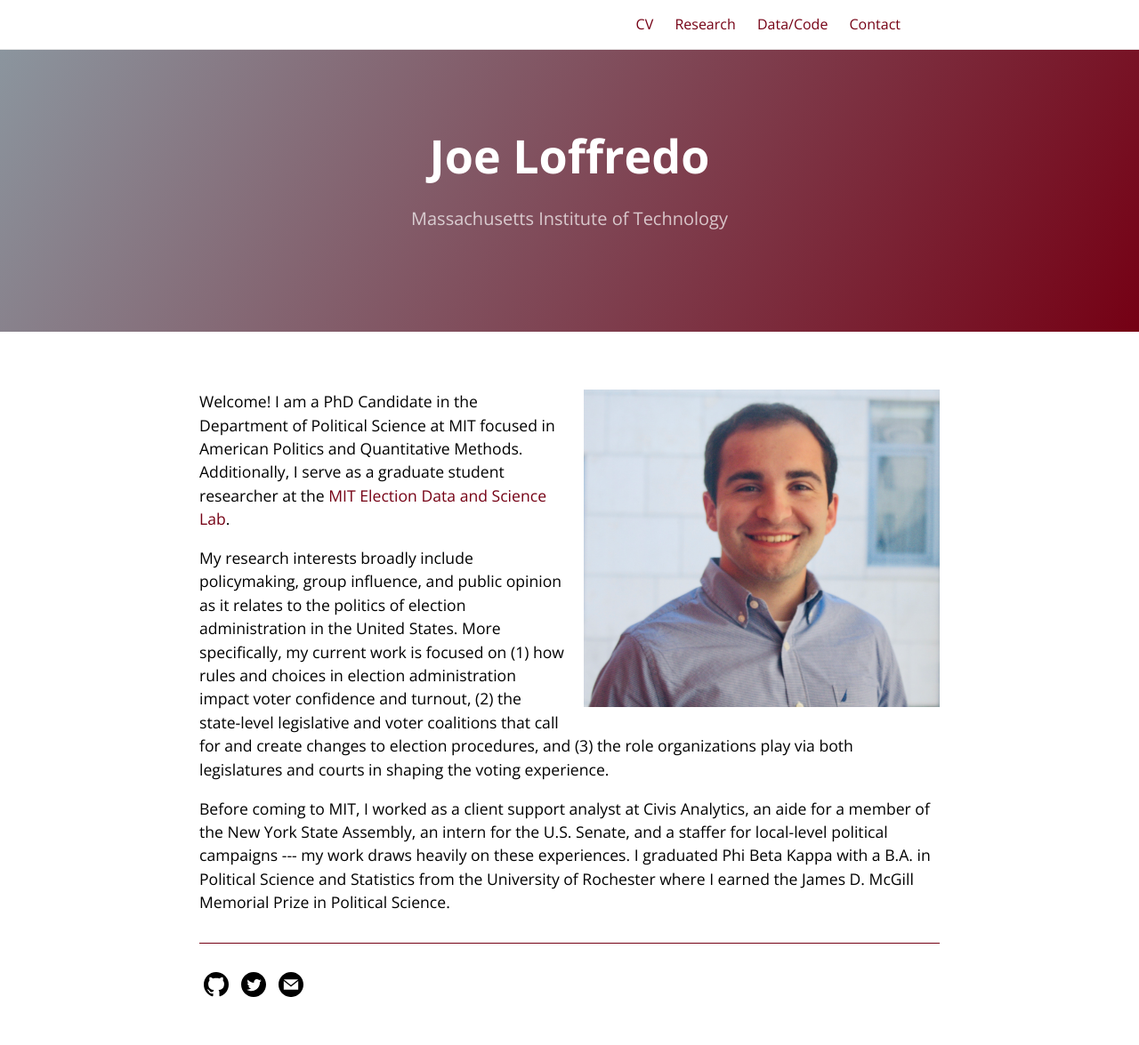
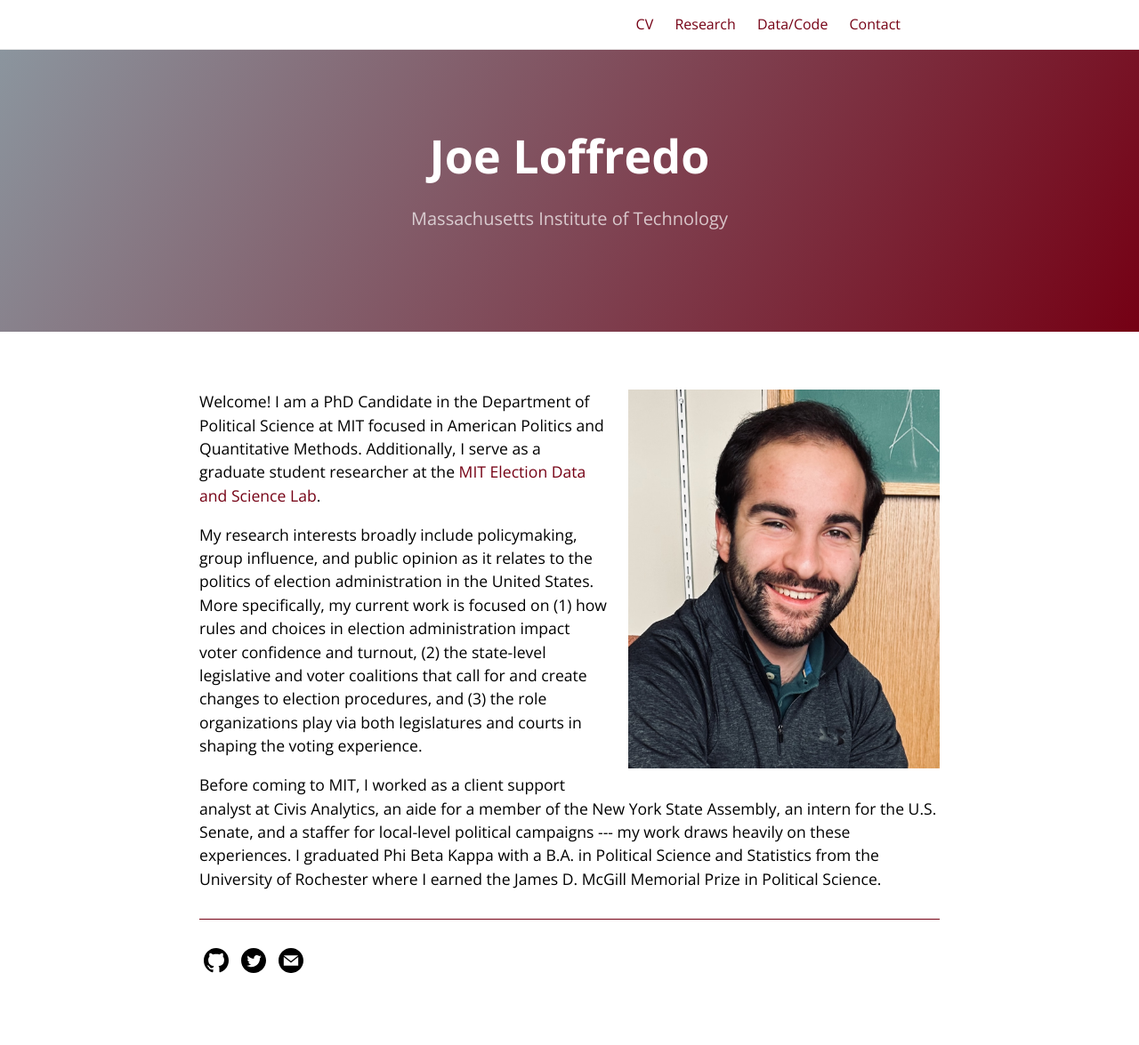
Before and after one commit to jloffredo2/jloffredo2.github.io, a Jekyll site: the page built from index.md, in a window 1280 px wide. Shown: the whole page at 89% size. Built offline with Jekyll 4.4.1, drawn with Linux system fonts in a browser that asks for light colours; after the commit the page ends 1148 px from its top, so only the background shows below that.

Commit message:
swap pic

```diff
--- a/index.md
+++ b/index.md
@@ -4,7 +4,7 @@ layout: home
 ---
 
 <div style="float: right; margin-left: 20px;">
-  <img width="400" src="Joseph loffredo.JPG" id="profile">
+  <img width="350" src="profile.jpeg" id="profile">
 </div>
 
 <p>Welcome! I am a PhD Candidate in the Department of Political Science at MIT focused in American Politics and Quantitative Methods. Additionally, I serve as a graduate student researcher at the <a href="https://electionlab.mit.edu">MIT Election Data and Science Lab</a>.</p>
```
Also changed, not shown: profile.jpeg (added).
